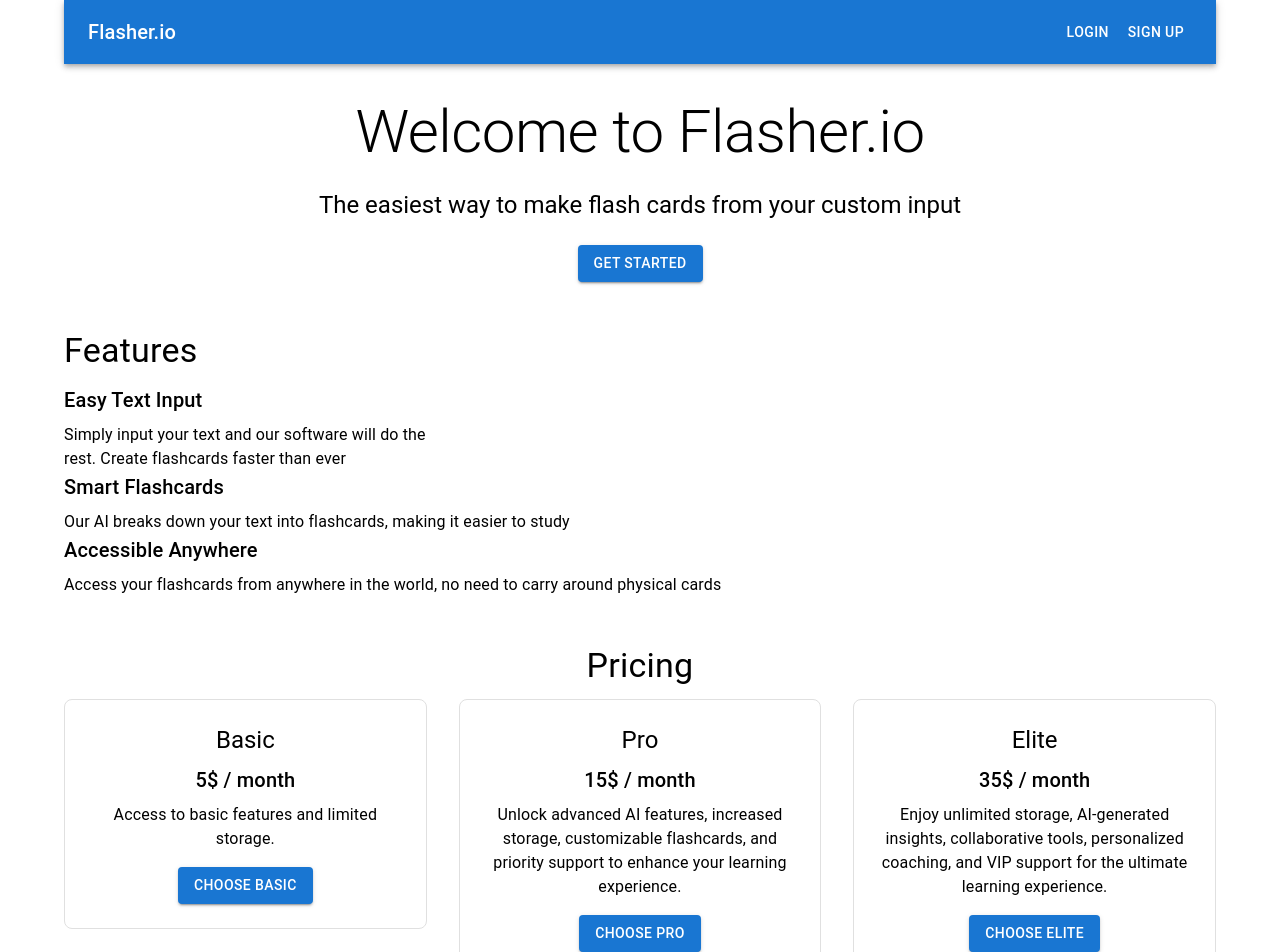
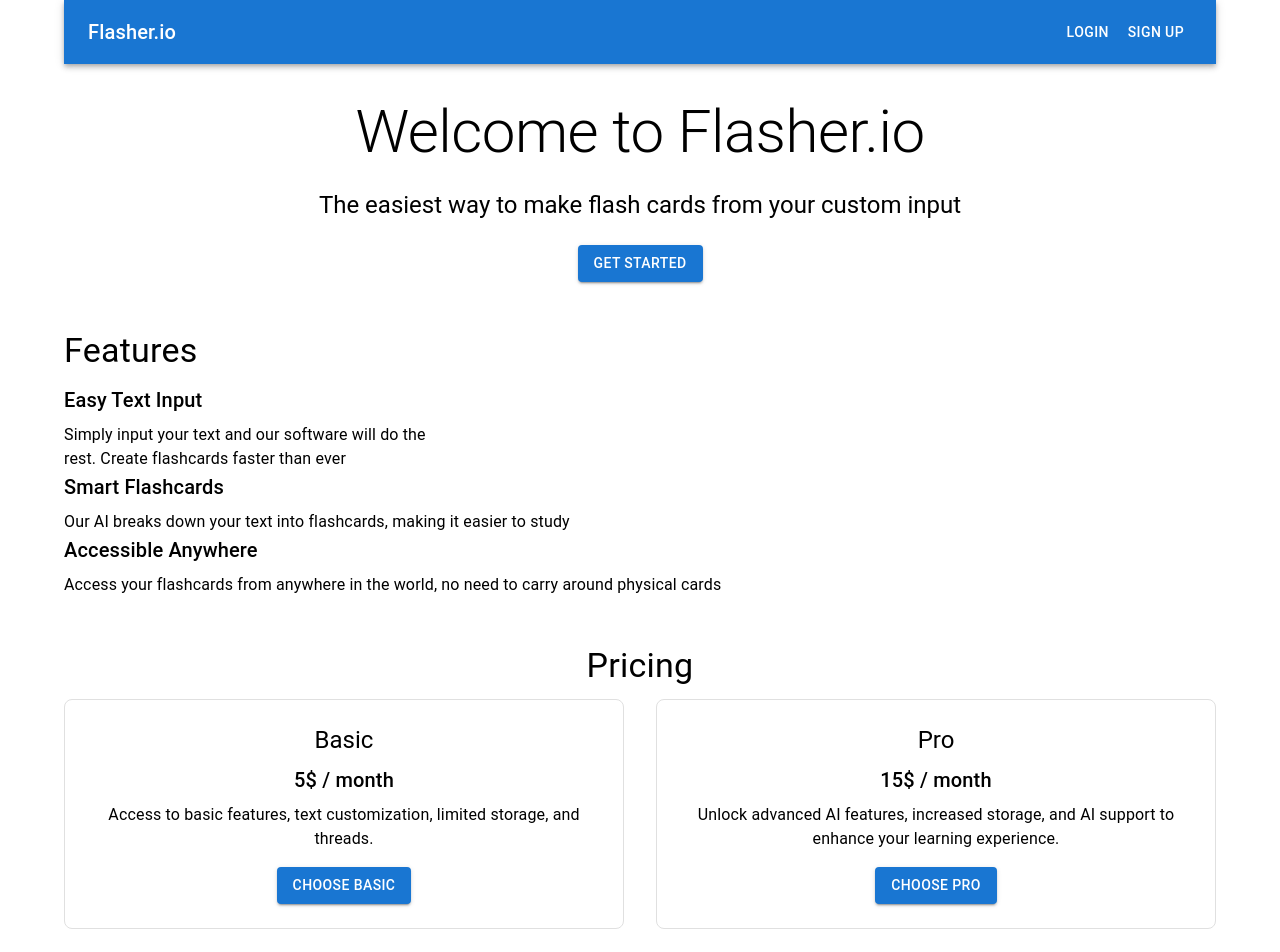
Before and after one commit to RyanTren/AI-Flashcards-Stripe, a Next.js app in the folder flashcard-saas/: page / in a window 1280 px wide. Shown: the top 952 px of the page. Built offline with nearby package versions, Linux system fonts and the light colour scheme; no server answers.

Commit message:
Update page.js

```diff
--- a/flashcard-saas/app/page.js
+++ b/flashcard-saas/app/page.js
@@ -93,7 +93,7 @@ export default function Home() {
         <Typography variant="h4" gutterBottom>Pricing</Typography>
 
         <Grid container spacing = {4}>
-          <Grid item xs={12} md={4}>
+          <Grid item xs={12} md={6}>
             <Box
               sx={{
                 p: 3,
@@ -106,7 +106,7 @@ export default function Home() {
               <Typography variant="h6" gutterBottom>5$ / month</Typography>
               <Typography>
                 {' '}
-                Access to basic features and limited storage.
+                Access to basic features, text customization, limited storage, and threads.
               </Typography>
               <Button variant="contained" color = "primary" sx={{mt: 2,}}>
                 Choose Basic
@@ -116,7 +116,7 @@ export default function Home() {
 
 
 
-          <Grid item xs={12} md={4}>
+          <Grid item xs={12} md={6}>
             <Box
               sx={{
                 p: 3,
@@ -129,34 +129,11 @@ export default function Home() {
               <Typography variant="h6" gutterBottom>15$ / month</Typography>
               <Typography>
                 {' '}
-                Unlock advanced AI features, increased storage, customizable flashcards,
-                and priority support to enhance your learning experience.
+                Unlock advanced AI features, increased storage,
+                and AI support to enhance your learning experience.
               </Typography>
               <Button variant="contained" color = "primary" sx={{mt: 2,}}>
                 Choose Pro
-              </Button>
-            </Box>
-          </Grid>
-
-
-          <Grid item xs={12} md={4}>
-            <Box
-              sx={{
-                p: 3,
-                border: '1px solid',
-                borderColor: 'grey.300',
-                borderRadius: 2,
-              }}
-            >
-              <Typography variant="h5" gutterBottom>Elite</Typography>
-              <Typography variant="h6" gutterBottom>35$ / month</Typography>
-              <Typography>
-                {' '}
-                Enjoy unlimited storage, AI-generated insights, collaborative tools, personalized coaching,
-                and VIP support for the ultimate learning experience.
-              </Typography>
-              <Button variant="contained" color = "primary" sx={{mt: 2,}}>
-                Choose Elite
               </Button>
             </Box>
           </Grid>
```
